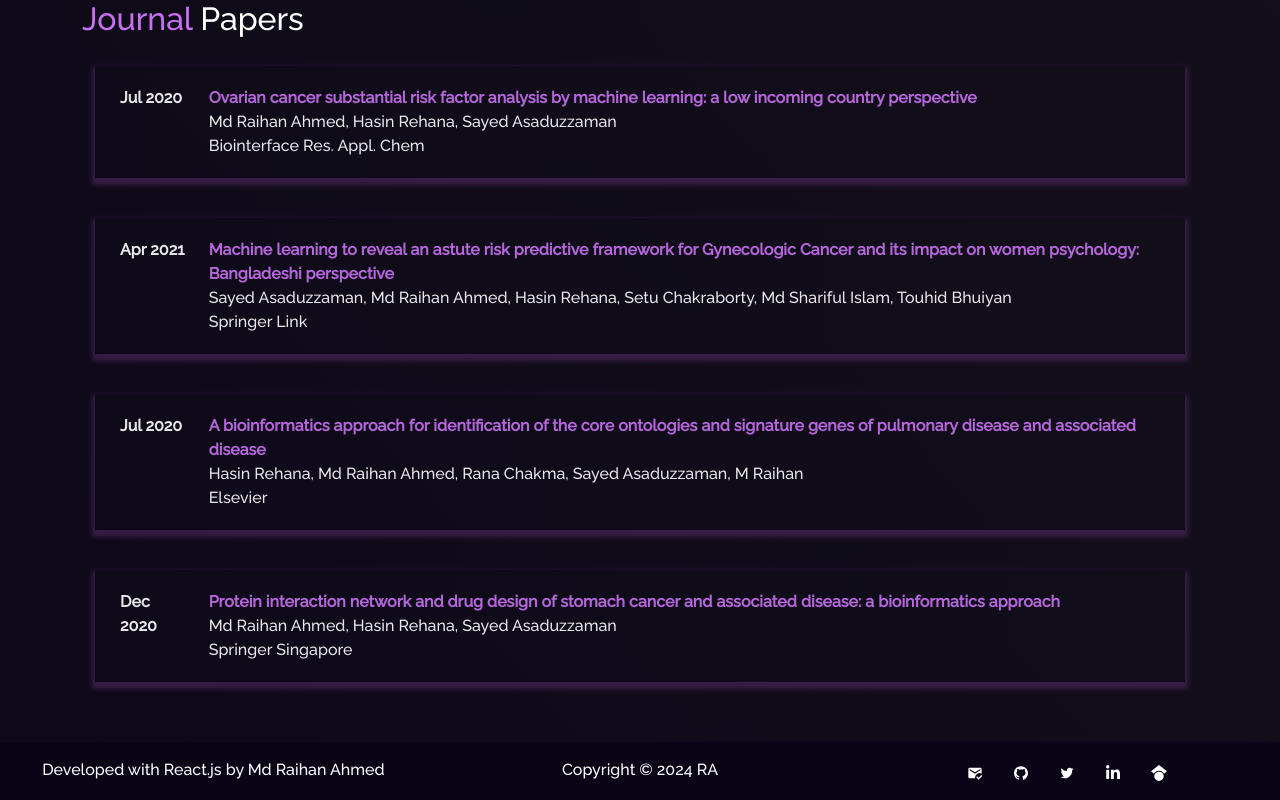
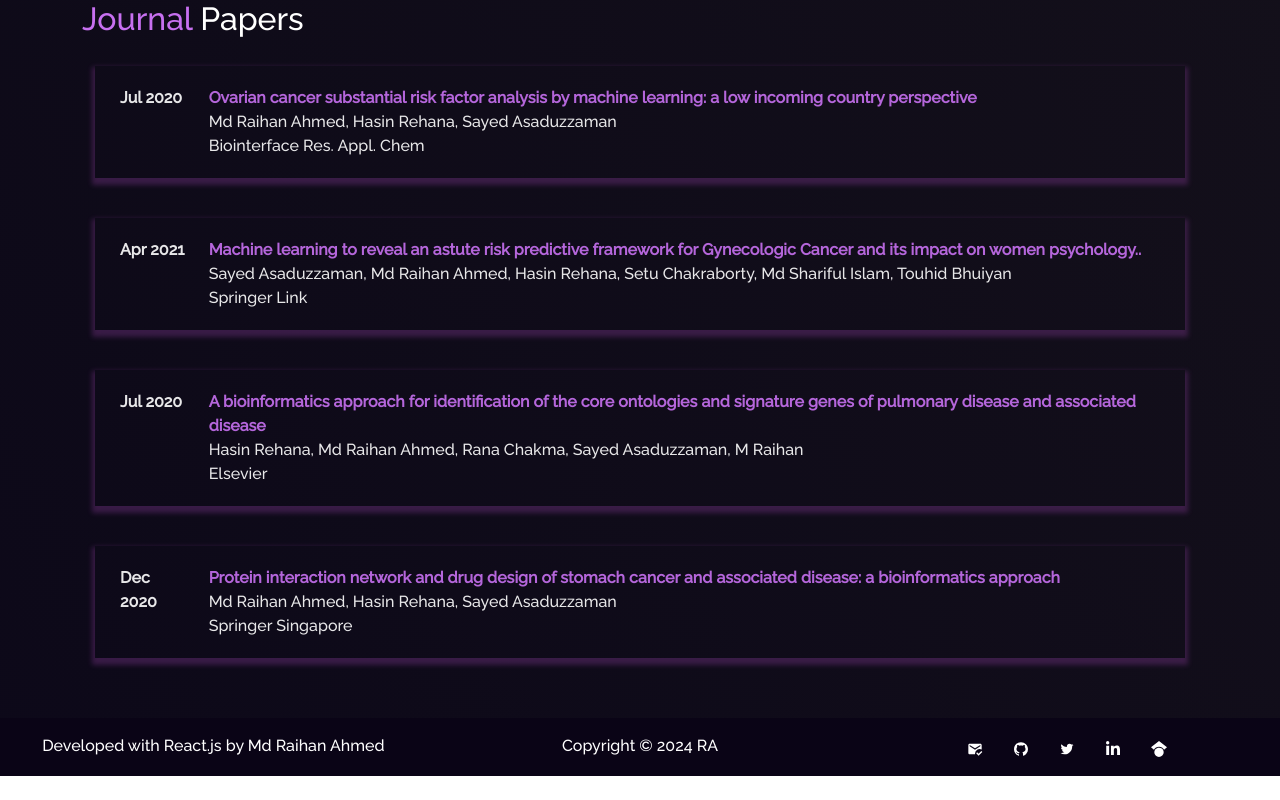
Before and after one commit to mdrahmed/mdrahmed.github.io, a React (Create React App) app: page /research in a window 1280 px wide. Shown: the part 721-1521 px from the top of the page. After the commit the page ends 1497 px from the top, so only its background shows below. Built offline with nearby package versions, Linux system fonts and the light colour scheme.

Commit message:
reasearch page updated

```diff
--- a/src/components/Research/Research.js
+++ b/src/components/Research/Research.js
@@ -118,7 +118,8 @@ function Research() {
                   <Col>
                     <strong className="purple">
                         <a href="https://link.springer.com/article/10.1186/s12859-021-04131-6" target="_blank" class="purple-link">
-                        Machine learning to reveal an astute risk predictive framework for Gynecologic Cancer and its impact on women psychology: Bangladeshi perspective
+                        {/* Full title: Machine learning to reveal an astute risk predictive framework for Gynecologic Cancer and its impact on women psychology: Bangladeshi perspective  */}
+                        Machine learning to reveal an astute risk predictive framework for Gynecologic Cancer and its impact on women psychology..
                         </a>
                     </strong>
                     <br />
--- a/src/style.css
+++ b/src/style.css
@@ -35,7 +35,7 @@ html {
   background-color: var(--imp-text-color) !important;
   visibility: hidden;
   transform: scaleX(0);
-  transition: all 0.3s ease-in-out, visibility 0.3s ease-in-out;
+  transition: all 0.3s ease-in-out;
 }
 
 .purple-link:hover::after {
```
